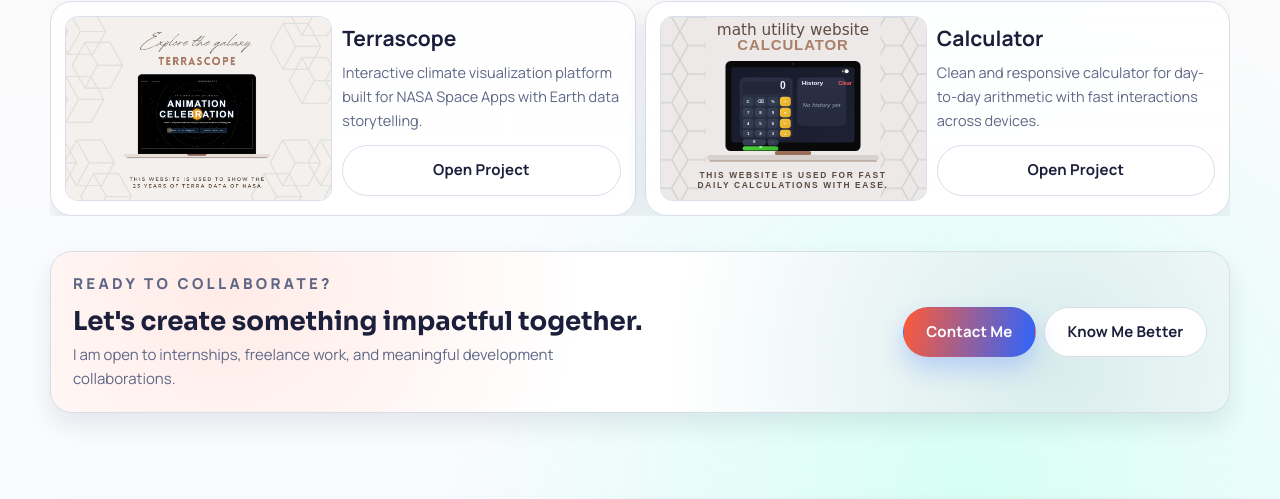
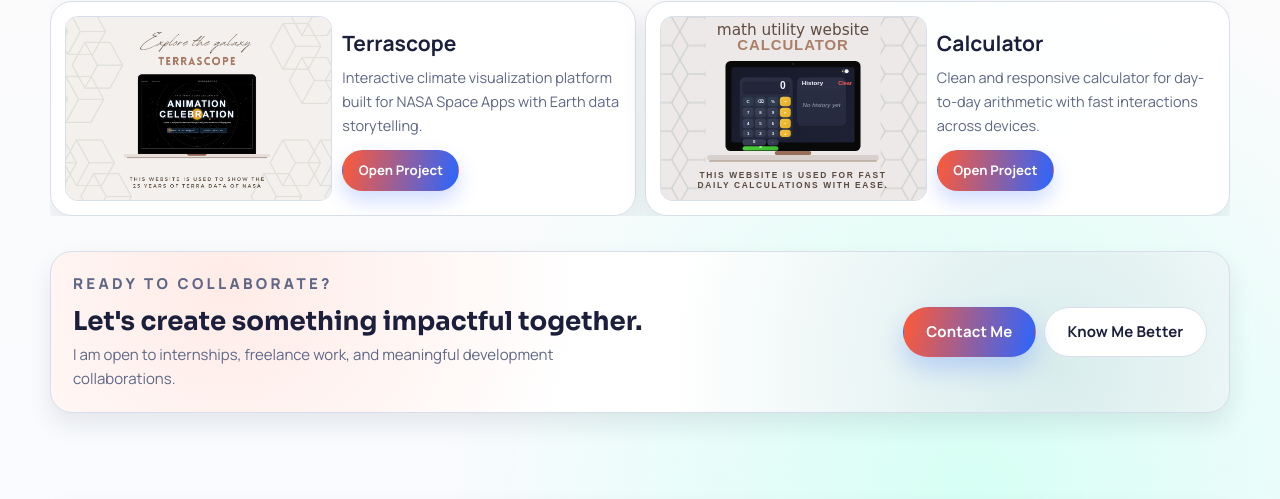
Before and after one commit to kartheiiy/portfolio-college, a plain HTML site: page index.html in a window 1280 px wide. Shown: the part 1378-1877 px from the top of the page. Drawn offline with nearby package versions, Linux system fonts and the light colour scheme.

Commit message:
Update index.html

```diff
--- a/index.html
+++ b/index.html
@@ -127,7 +127,7 @@
             <div class="featured-body">
               <h3>Terrascope</h3>
               <p>Interactive climate visualization platform built for NASA Space Apps with Earth data storytelling.</p>
-              <a href="https://terrascope-nasa-space-app-challange.vercel.app/" class="btn btn-ghost">Open Project</a>
+              <a href="https://terrascope-nasa-space-app-challange.vercel.app/" class="btn btn-primary">Open Project</a>
             </div>
           </article>
 
@@ -138,7 +138,7 @@
             <div class="featured-body">
               <h3>Calculator</h3>
               <p>Clean and responsive calculator for day-to-day arithmetic with fast interactions across devices.</p>
-              <a href="https://calculator-demo-mu.vercel.app/" class="btn btn-ghost">Open Project</a>
+              <a href="https://calculator-demo-mu.vercel.app/" class="btn btn-primary">Open Project</a>
             </div>
           </article>
         </div>
```
